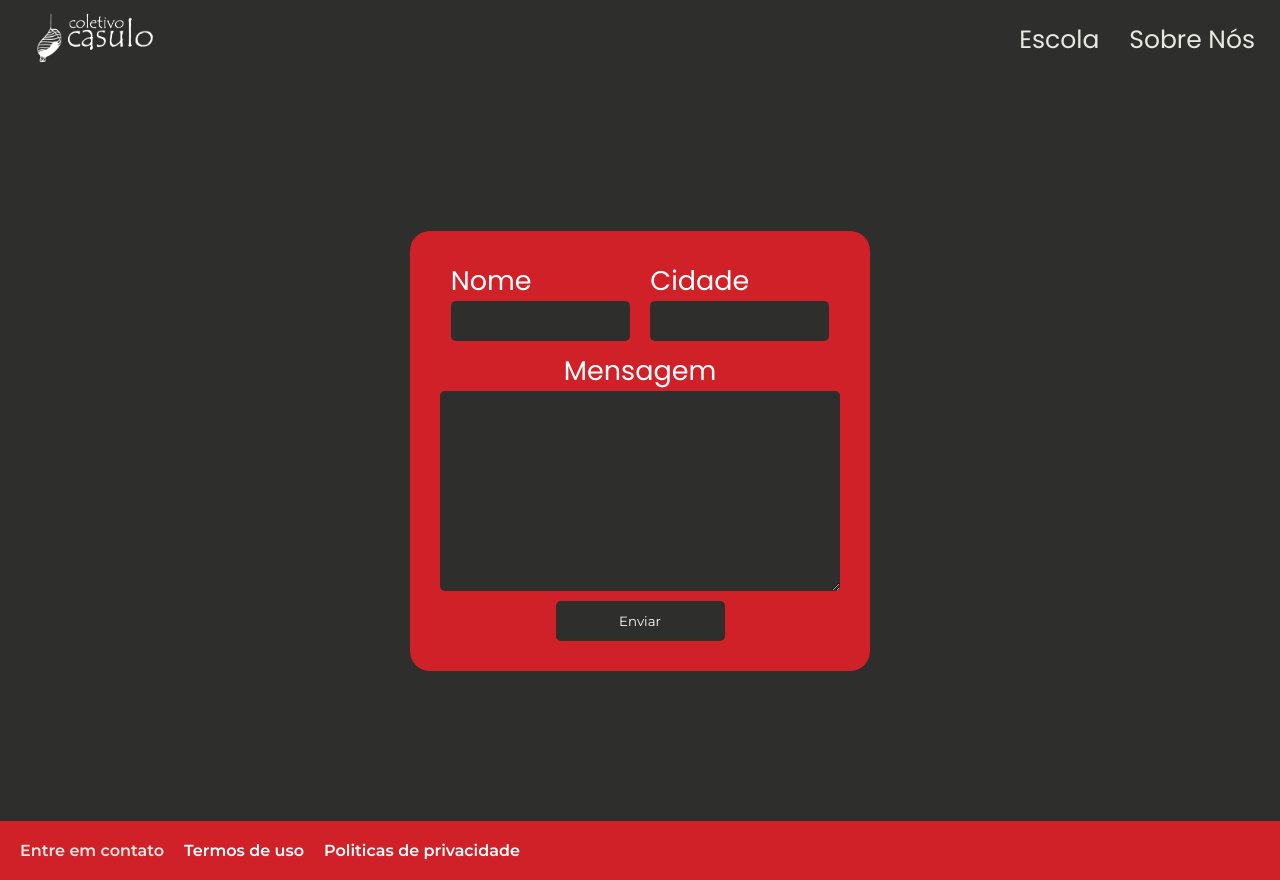
After one commit to Ocamilinho/coletivo-casulo, a PHP site: page /contato.php in a window 1280 px wide. The commit adds this page. Run offline with PHP 8.4, Linux system fonts and the light colour scheme; some web fonts are replaced.

Commit message:
tela contato

```diff
--- /dev/null
+++ b/contato.php
@@ -0,0 +1,42 @@
+<!DOCTYPE html>
+<html lang="en">
+<head>
+	<meta charset="UTF-8">
+	<meta name="viewport" content="width=device-width, initial-scale=1.0">
+	<title>Contato</title>
+	<link rel="stylesheet" href="style.css">
+    <link rel="stylesheet" type="text/css" href="css/header.css">
+    <link rel="stylesheet" type="text/css" href="css/footer.css">
+    <link rel="stylesheet" type="text/css" href="css/contato.css">
+</head>
+<body>
+	<?php include 'includes/header.php'?>
+	<div class="d1">
+		<div class="card">
+
+			<div class="user">
+				<div class="campo">
+					<label class="titulo-campo-user">Nome</label>
+					<input type="text" class="input-texto">
+				</div>
+				<div class="campo">
+					<label class="titulo-campo-user">Cidade</label>
+					<input type="text" class="input-texto">
+				</div>
+			</div>
+
+			<div class="mensagem">
+				<label class="titulo-campo-user">Mensagem</label>
+				<textarea name="mensagem" id="mensagem" cols="30" rows="10"></textarea>
+			</div>
+
+			<div class="inter">
+				<button id="envio">Enviar</button>
+			</div>
+		</div>
+	</div>
+	<?php include 'includes/footer.php'?>
+	<?php include 'includes/javascript.php'?>
+
+</body>
+</html>
--- /dev/null
+++ b/css/contato.css
@@ -0,0 +1,100 @@
+.d1{
+	background-color: var(--preto);
+    gap: 20px;
+    height: calc(100vh - 59px);
+    display: flex;
+	justify-content: center;
+	align-items: center;
+	flex-direction: column;
+}
+
+.card{
+	display: flex;
+	flex-direction: column;
+	justify-content: space-evenly;
+	gap: 10px;
+	background-color: var(--rosa);
+	border-radius: 20px;
+	padding: 30px;
+
+}
+
+.user{
+	display: flex;
+	justify-content: space-evenly;
+	align-items: center;
+	gap: 10px;
+}
+
+.input-texto{
+	display: flex;
+	justify-content: center;
+	height: 40px;
+	padding: 5px;
+	background-color: var(--preto);
+	border: none;
+	color: white;
+	border-radius: 5px;
+	font-family: var(--font2);
+}
+
+.titulo-campo-user{
+	font-family: var(--font3);
+	color: white;
+	font-size: 27px;
+}
+
+.mensagem{
+	display: flex;
+	align-items: center;
+	flex-direction: column;
+}
+
+#mensagem{
+	display: flex;
+	justify-content: center;
+	height: 200px;
+	width: 400px;
+	padding: 5px;
+	background-color: var(--preto);
+	border: none;
+	color: white;
+	border-radius: 5px;
+	font-family: var(--font2);
+}
+
+.inter{
+	display: flex;
+	justify-content: center;
+}
+
+#envio{
+	width: 169px;
+	height: 40px;
+	padding: 5px;
+	background-color: var(--preto);
+	border: none;
+	color: white;
+	border-radius: 5px;
+	font-family: var(--font2)
+}
+
+@media screen and (max-width: 600px){
+	.user {
+	  flex-direction: column;
+	}
+
+	#mensagem {
+	  width: 80vw;
+	}
+
+	.input-texto {
+	  width: 80vw;
+	}
+
+	.d1{
+		justify-content: flex-start;
+		padding: 20px 0px 0px 0px;
+	}
+
+}
--- a/css/footer.css
+++ b/css/footer.css
@@ -3,7 +3,6 @@
 	flex-flow: row wrap;
 	align-items: center;
 	justify-content: space-between;
-
 	background-color: var(--rosa);
 	padding: 20px;
 }
@@ -11,7 +10,7 @@
 .lista-footer{
 	list-style-type: none;
 	display: flex;
-	flex-flow: column nowrap;
+	flex-flow: row nowrap;
 	gap: 20px;
 }
 
--- a/includes/footer.php
+++ b/includes/footer.php
@@ -1,12 +1,12 @@
 <footer class="rodape">
 	<div class="comun">
 		<ul class="lista-footer">
+			<li class="item-footer"><a href="contato.php" class="ancora">Entre em contato</a></li>
 			<li class="item-footer">Termos de uso</li>
-			<li class="item-footer">Entre em contato</li>
 			<li class="item-footer">Politicas de privacidade</li>
 		</ul>
 	</div>
 	<div class="redes">
-		<img src="./imgs/Logos Coletivo Casulo-08.png" alt="logo-w-d2" id="icon-footer">
+
 	</div>
 </footer>
--- a/includes/header.php
+++ b/includes/header.php
@@ -4,7 +4,6 @@
         </div>
 
         <ul class="lista">
-            <li class="item-d"><a href="" class="ancora">âncora</a></li>
             <li class="item-d"><a href="index.php #d4" class="ancora">Escola</a></li>
             <li class="item-d"><a href="sobreColetivo.php" class="ancora">Sobre Nós</a></li>
             <img src="./imgs/Icon-D2.png" alt="icon-d2" id="icon-d2" onclick="handleMenu()">
@@ -13,7 +12,6 @@
     </header>
 
     <div id="menu">
-        <li class="item-m"><a href="" class="ancora">Primeira âncora</a></li>
-        <li class="item-m"><a href="" class="ancora">Segunda âncora</a></li>
-        <li class="item-m"><a href="" class="ancora">Sobre Nós</a></li>
+        <li class="item-m"><a href="index.php #d4" class="ancora">Escola</a></li>
+        <li class="item-m"><a href="sobreColetivo.php" class="ancora">Sobre Nós</a></li>
     </div>
--- /dev/null
+++ b/includes/javascript.php
@@ -0,0 +1 @@
+  <script src="script.js"></script>
--- a/index.php
+++ b/index.php
@@ -9,7 +9,6 @@
     <link rel="stylesheet" href="style.css">
     <link rel="stylesheet" type="text/css" href="css/header.css">
     <link rel="stylesheet" type="text/css" href="css/footer.css">
-    <script src="https://kit.fontawesome.com/b1210cbebf.js" crossorigin="anonymous"></script>
 </head>
 
 <body>
@@ -83,10 +82,7 @@
     </div>
 
     <?php include 'includes/footer.php'?>
-
-
-    <script src="script.js"></script>
-
+    <?php include 'includes/javascript.php'?>
 </body>
 
 </html>
--- a/script.js
+++ b/script.js
@@ -1,9 +1,23 @@
 window.onscroll = function() {myFunction()};
-var navbar = document.getElementById("header");
+
+var header = document.getElementById("header");
+var sticky = header.offsetTop;
+
 var d1 = document.getElementById("d1");
-var sticky = navbar.offsetTop;
+
 function myFunction() {
-  if (window.pageYOffset >= sticky) {
-    d1.classList.add("none")
+    if (window.pageYOffset >= sticky) {
+      header.classList.add("sticky")
+    } else {
+      header.classList.remove("sticky");
+    }
   }
-}
+
+  function handleMenu(){
+    var menu = document.getElementById('menu');
+    if(menu.style.display == 'flex'){
+      menu.style.display = 'none';
+    }else{
+      menu.style.display = 'flex';
+    }
+    }
```
Also changed, not shown: css/sc.css (+35 -3 lines), sobreColetivo.php (+4 -3 lines), 2 other files.
